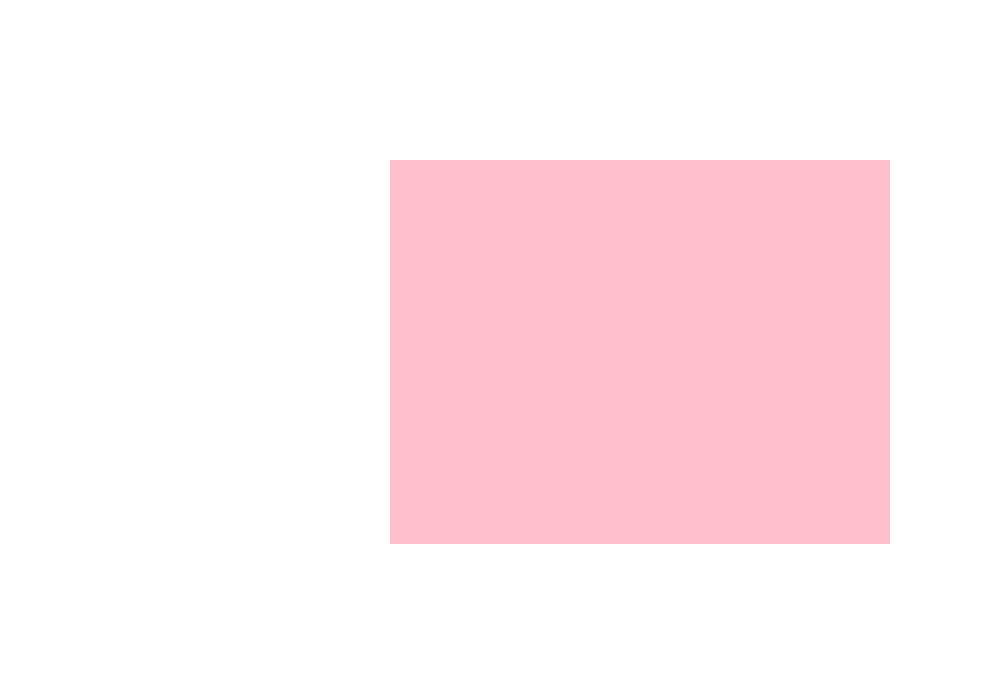
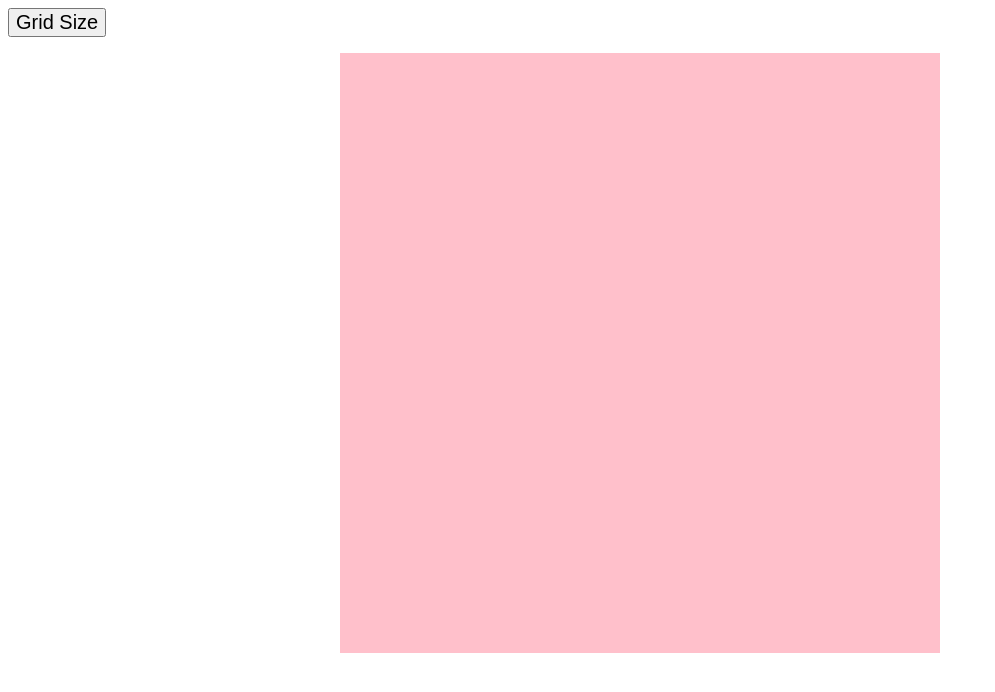
Before and after one commit to Maj-alizadeh/Etch-A-Sketch, a plain HTML site: page index.html in a window 1280 px wide. Shown: the whole page, without its empty margins (0-995 px from the left). Drawn offline with Linux system fonts and the light colour scheme.

Commit message:
Add grid size button

```diff
--- a/script.js
+++ b/script.js
@@ -1,16 +1,36 @@
-let container = document.createElement('div')
-container.classList.add('container');
-    for (let j = 0; j < 16; j++) {
-        for (i = 0; i < 16; i++){
+let size = 16;
+let container = document.createElement('div');
+container.classList.add('page');
+let gridButton = document.createElement('button');
+gridButton.classList.add('grid-button')
+gridButton.textContent= 'Grid Size';
+document.body.appendChild(gridButton);
+gridButton.addEventListener('click', gridSize)
+
+function gridSize() {
+    size = prompt('Please enter the grid size:')
+    container.innerHTML='';
+    //page.style.gridTemplateColumns = `repeat (${size},1fr)`;
+    sketch();
+
+}
+// creates the grid
+function sketch() {
+    container.setAttribute('style',`grid-template-columns:repeat(${size},1fr)`)
+    for (let j = 0; j < size; j++) {
+        for (i = 0; i < size; i++){
         let cell = document.createElement('div');
         container.appendChild(cell) ;
         }
     }
+}
 document.body.appendChild(container);
+
+    // on hover acts as a pen!
+    function hover(e) {
+        e.stopPropagation();
+        e.target.classList.add('hover');
+    }
+
+sketch();
 container.addEventListener('mouseover', hover)
-
-function hover(e) {
-    e.stopPropagation();
-    e.target.classList.add('hover');
-
-}
--- a/styles.css
+++ b/styles.css
@@ -1,14 +1,17 @@
-.container {
+.page {
     background-color:pink;
     display:grid;
-     grid-template-columns: repeat(16,1fr);
-     width: 500px;
-     margin: 10em auto;
+    grid-template-columns: repeat(16,1fr);
+    width: 600px;
+     height: 600px;
+     margin: 1em auto;
 }
-.container > * {
-    min-height: 1.5em;
-}
+
 
 .hover {
     background-color: black;
 }
+.grid-button {
+    text-align: center;
+    font-size: 20px;
+}
```
